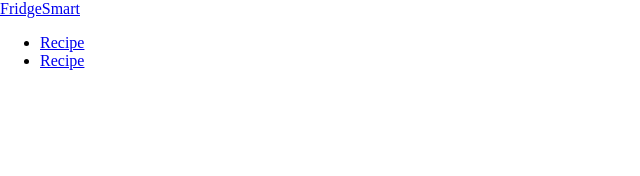
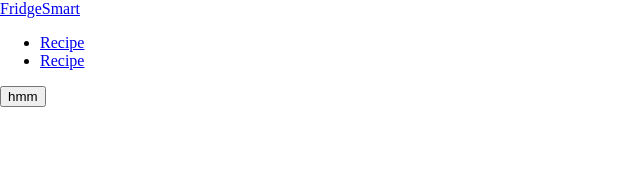
Before and after one commit to williamjchen/FridgeSmart, a React (Create React App) app: page / in a window 1280 px wide. Shown: the top 176 px of the page, without its empty margins (0-640 px from the left). Built offline with nearby package versions, Linux system fonts and the light colour scheme.

Commit message:
add axios, api key

```diff
--- a/package.json
+++ b/package.json
@@ -6,11 +6,12 @@
     "@testing-library/jest-dom": "^5.16.5",
     "@testing-library/react": "^13.4.0",
     "@testing-library/user-event": "^13.5.0",
+    "axios": "^1.2.2",
     "react": "^18.2.0",
     "react-dom": "^18.2.0",
     "react-icons": "^4.7.1",
     "react-router-dom": "^6.6.2",
-    "react-scripts": "5.0.1",
+    "react-scripts": "^5.0.1",
     "web-vitals": "^2.1.4"
   },
   "scripts": {
--- a/src/App.jsx
+++ b/src/App.jsx
@@ -7,6 +7,7 @@ const app = () => {
   return (
     <BrowserRouter>
       <Navbar/>
+      <Recipe/>
     </BrowserRouter>
 
   )
--- a/src/pages/recipe/Recipe.jsx
+++ b/src/pages/recipe/Recipe.jsx
@@ -1,9 +1,14 @@
 import './recipe.css'
+
+
+const fetchRecipe = () => {
+  console.log(process.env.REACT_APP_SPOON_API_KEY)
+}
 
 const Recipe = () => {
   return (
     <div>
-      recipe
+      <button onClick={fetchRecipe}>hmm</button>
     </div>
   )
 }
```
Also changed, not shown: 2 other files (tests, documents, lock files or other folders).
